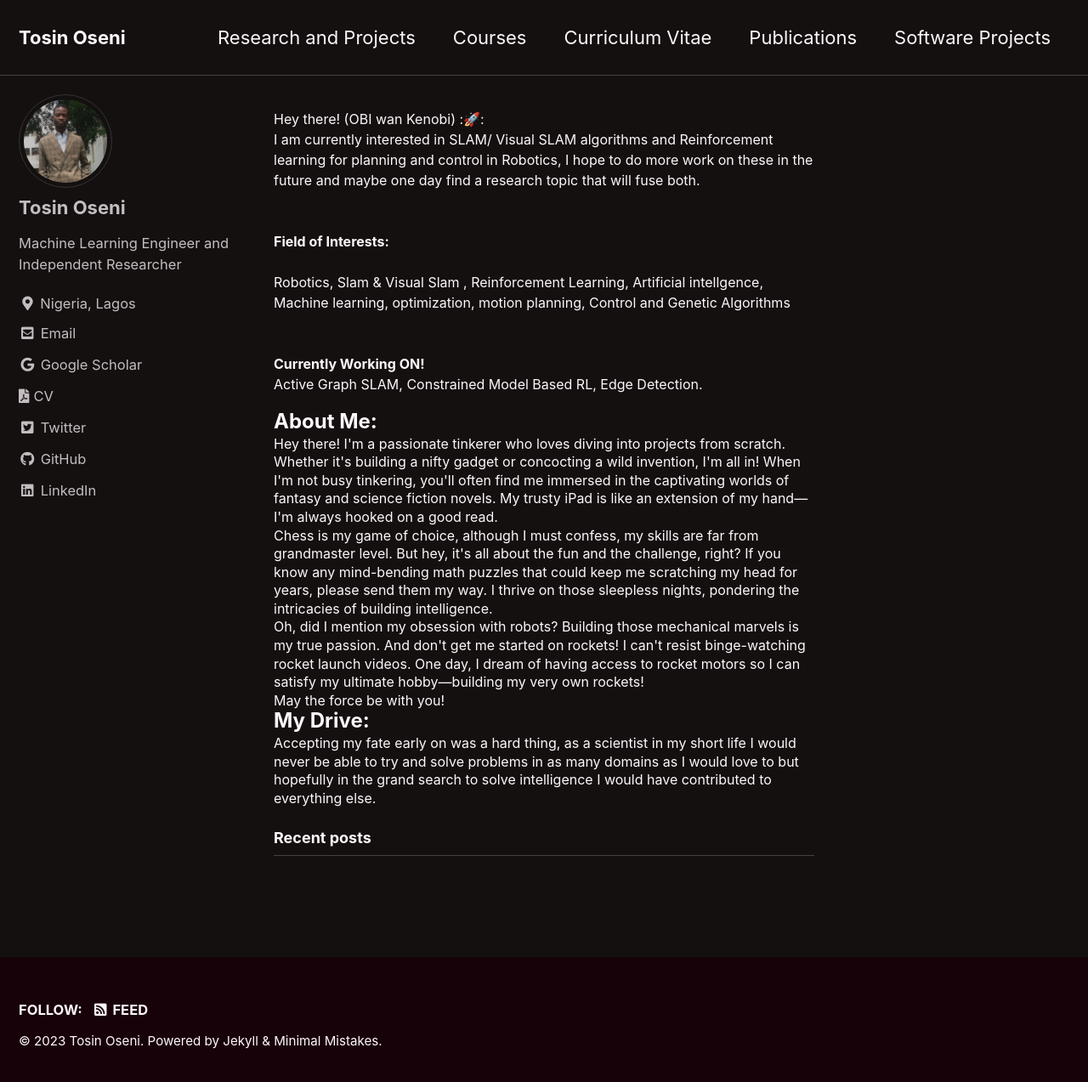
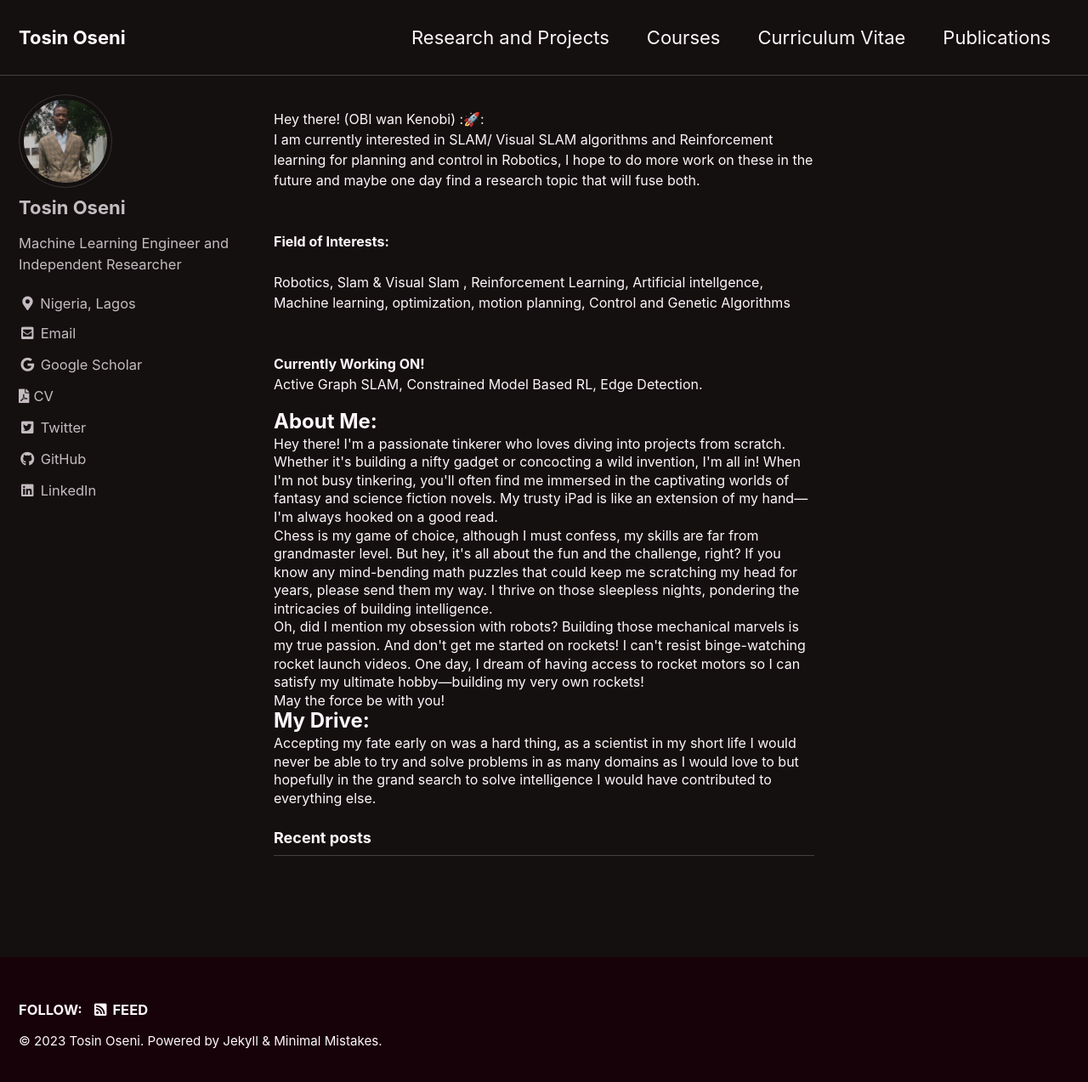
Before and after one commit to tohsin/tohsin.github.io, a Jekyll site: the page built from index.html, in a window 1280 px wide and 1280 px high. Shown: the top 1273 px of the window at 85% size. Built offline with Jekyll 4.4.1, drawn with Linux system fonts in a browser that asks for light colours; cached includes are drawn as plain includes; the list of posts is cut into pages by our own code.

Commit message:
updated tab

```diff
--- a/_data/navigation.yml
+++ b/_data/navigation.yml
@@ -8,8 +8,6 @@ main:
     url:  /cv/
   - title: "Publications"
     url:  /publications/
-  - title: "Software Projects"
-    url:  /software_projects/
   # - title: "Sample Posts"
   #   url: /year-archive/
   # - title: "Sample Collections"
```
